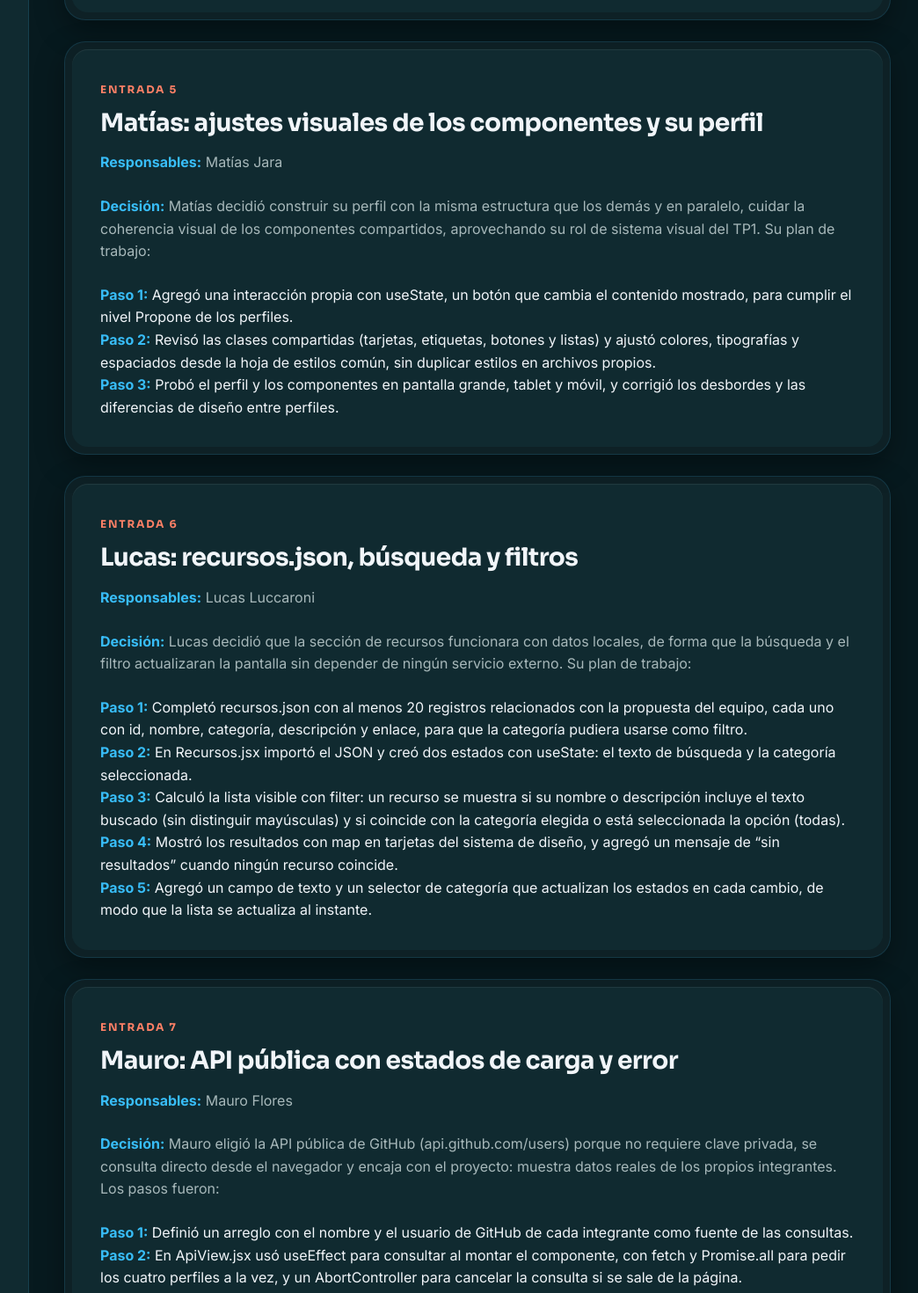
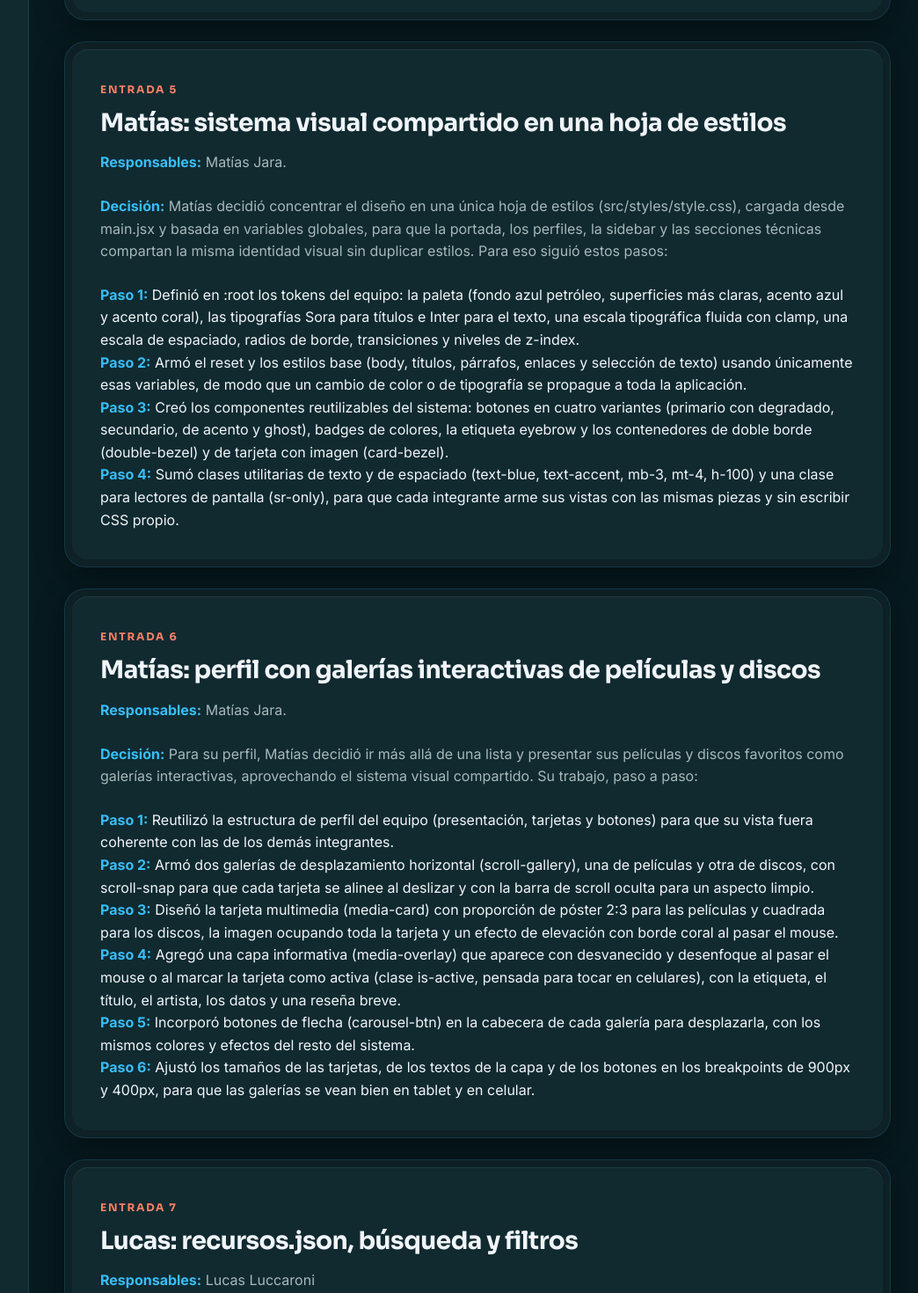
Before and after one commit to JudithGrau/tp2-desarrollo-sistemas-web-frontend, a React (Vite) app: page /bitacora in a window 1280 px wide. Shown: the part 2460-3930 px from the top of the page at 88% size, without its empty margins (227-1271 px from the left). Built offline with nearby package versions, Linux system fonts and the light colour scheme.

Commit message:
docs: agrega en la bitácora las decisiones y pasos de Matías

```diff
--- a/src/pages/Bitacora.jsx
+++ b/src/pages/Bitacora.jsx
@@ -56,21 +56,39 @@ const ENTRADAS = [
       "Publicó todo en main y pidió al equipo traer los cambios con git pull y crear su rama antes de empezar, indicando a cada uno sus archivos.",
     ]
   },
-{
-  entrada: "5",
-  titulo: "Matías: ajustes visuales de los componentes y su perfil",
-  responsables: "Matías Jara",
-  tipo: "Decisión",
-  texto:
-    "Matías decidió construir su perfil con la misma estructura que los demás y en paralelo, cuidar la coherencia visual de los componentes compartidos, aprovechando su rol de sistema visual del TP1. Su plan de trabajo:",
+  {
+    entrada: "5",
+    titulo: "Matías: sistema visual compartido en una hoja de estilos",
+    responsables: "Matías Jara.",
+    tipo: "Decisión",
+    texto:
+      "Matías decidió concentrar el diseño en una única hoja de estilos (src/styles/style.css), cargada desde main.jsx y basada en variables globales, para que la portada, los perfiles, la sidebar y las secciones técnicas compartan la misma identidad visual sin duplicar estilos. Para eso siguió estos pasos:",
     pasos: [
-      "Agregó una interacción propia con useState, un botón que cambia el contenido mostrado, para cumplir el nivel Propone de los perfiles.",
-      "Revisó las clases compartidas (tarjetas, etiquetas, botones y listas) y ajustó colores, tipografías y espaciados desde la hoja de estilos común, sin duplicar estilos en archivos propios.",
-      "Probó el perfil y los componentes en pantalla grande, tablet y móvil, y corrigió los desbordes y las diferencias de diseño entre perfiles.",
+      "Definió en :root los tokens del equipo: la paleta (fondo azul petróleo, superficies más claras, acento azul y acento coral), las tipografías Sora para títulos e Inter para el texto, una escala tipográfica fluida con clamp, una escala de espaciado, radios de borde, transiciones y niveles de z-index.",
+      "Armó el reset y los estilos base (body, títulos, párrafos, enlaces y selección de texto) usando únicamente esas variables, de modo que un cambio de color o de tipografía se propague a toda la aplicación.",
+      "Creó los componentes reutilizables del sistema: botones en cuatro variantes (primario con degradado, secundario, de acento y ghost), badges de colores, la etiqueta eyebrow y los contenedores de doble borde (double-bezel) y de tarjeta con imagen (card-bezel).",
+      "Sumó clases utilitarias de texto y de espaciado (text-blue, text-accent, mb-3, mt-4, h-100) y una clase para lectores de pantalla (sr-only), para que cada integrante arme sus vistas con las mismas piezas y sin escribir CSS propio."
     ]
   },
+  {
+    entrada: "6",
+    titulo: "Matías: perfil con galerías interactivas de películas y discos",
+    responsables: "Matías Jara.",
+    tipo: "Decisión",
+    texto:
+      "Para su perfil, Matías decidió ir más allá de una lista y presentar sus películas y discos favoritos como galerías interactivas, aprovechando el sistema visual compartido. Su trabajo, paso a paso:",
+    pasos: [
+      'Reutilizó la estructura de perfil del equipo (presentación, tarjetas y botones) para que su vista fuera coherente con las de los demás integrantes.',
+      'Armó dos galerías de desplazamiento horizontal (scroll-gallery), una de películas y otra de discos, con scroll-snap para que cada tarjeta se alinee al deslizar y con la barra de scroll oculta para un aspecto limpio.',
+      'Diseñó la tarjeta multimedia (media-card) con proporción de póster 2:3 para las películas y cuadrada para los discos, la imagen ocupando toda la tarjeta y un efecto de elevación con borde coral al pasar el mouse.',
+      'Agregó una capa informativa (media-overlay) que aparece con desvanecido y desenfoque al pasar el mouse o al marcar la tarjeta como activa (clase is-active, pensada para tocar en celulares), con la etiqueta, el título, el artista, los datos y una reseña breve.',
+      'Incorporó botones de flecha (carousel-btn) en la cabecera de cada galería para desplazarla, con los mismos colores y efectos del resto del sistema.',
+      'Ajustó los tamaños de las tarjetas, de los textos de la capa y de los botones en los breakpoints de 900px y 400px, para que las galerías se vean bien en tablet y en celular.'
+    ]
+  },
+
 {
-  entrada: "6",
+  entrada: "7",
   titulo: "Lucas: recursos.json, búsqueda y filtros",
   responsables: "Lucas Luccaroni",
   tipo: "Decisión",
@@ -85,7 +103,7 @@ const ENTRADAS = [
     ]
   },
   {
-    entrada: "7",
+    entrada: "8",
     titulo: "Mauro: API pública con estados de carga y error",
     responsables: "Mauro Flores",
     tipo: "Decisión",
@@ -100,7 +118,7 @@ const ENTRADAS = [
     ]
   },
   {
-    entrada: "8",
+    entrada: "9",
     titulo: "Mauro: árbol de renderizado verificado contra el código",
     responsables: "Mauro Flores",
     tipo: "Logro",
@@ -114,7 +132,7 @@ const ENTRADAS = [
     ]
   },
   {
-   entrada: "9",
+   entrada: "10",
     titulo: "Mauro: bitácora integrada a la navegación",
     responsables: "Mauro Flores",
     tipo: "Decisión",
@@ -128,7 +146,7 @@ const ENTRADAS = [
     ]
 },
 {
-  entrada: "10",
+  entrada: "11",
   titulo: "Uso de IA como asistente",
   responsables: "Todos",
   tipo: "Decisión",
```
